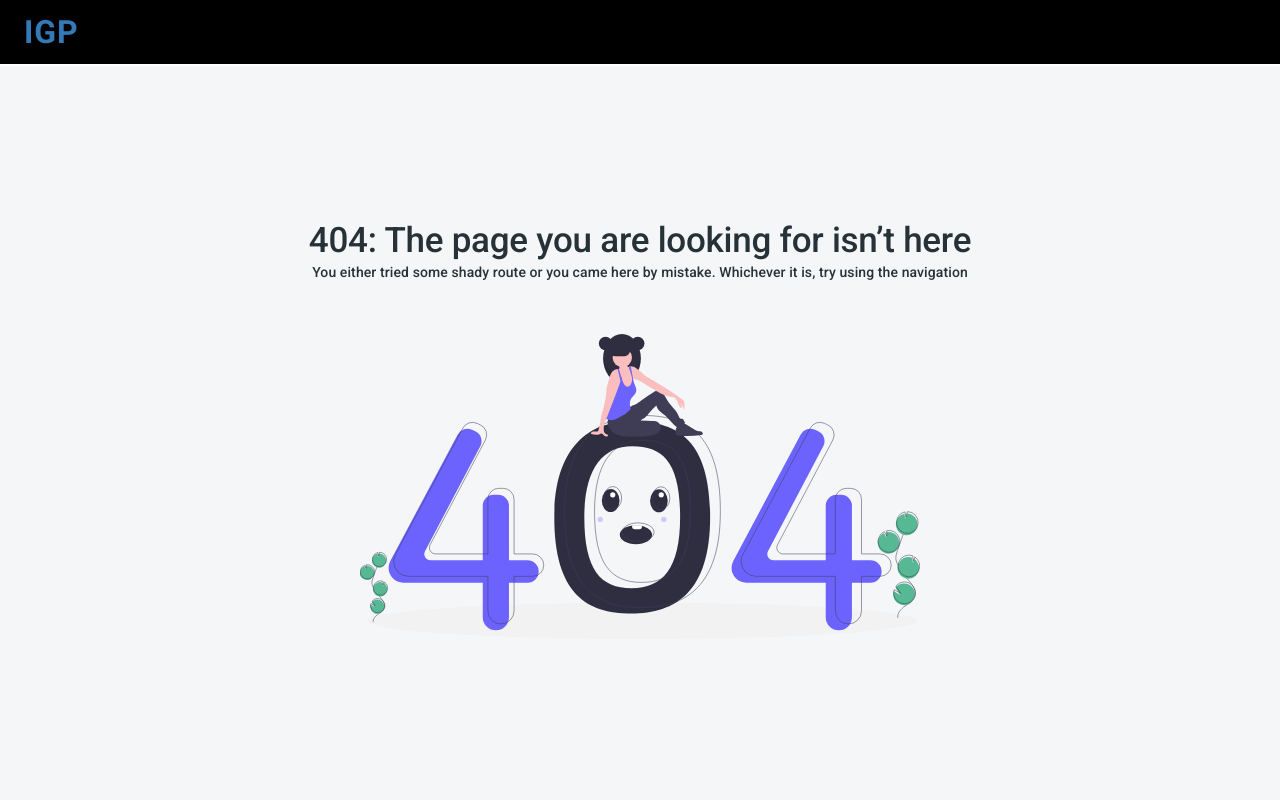
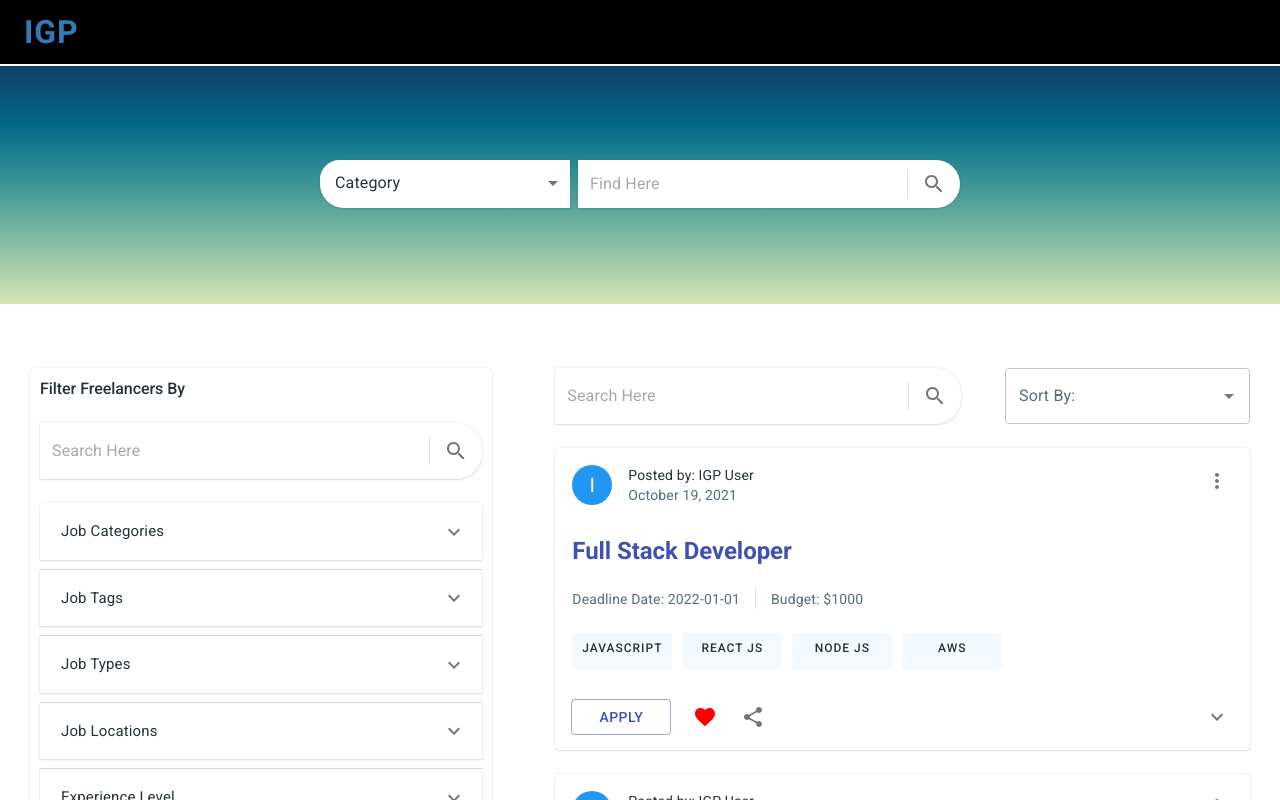
Before and after one commit to Birajpokharel11/fghireFrontend, a React (Create React App) app: page /searchResult in a window 1280 px wide. Before the commit this address led to /404. Built offline with nearby package versions, Linux system fonts and the light colour scheme.

Commit message:
updated background gradient color

```diff
--- a/src/Routes.jsx
+++ b/src/Routes.jsx
@@ -12,6 +12,7 @@ import RegisterView from 'src/pages/auth/Register';
 import SettingsView from 'src/pages/settings/SettingsView';
 import Homepage from './pages/homepage';
 import SearchResult from './pages/search-result';
+import ProjectResult from './pages/project-result';
 
 const routes = [
   {
@@ -32,9 +33,10 @@ const routes = [
     children: [
       { path: 'login', element: <LoginView /> },
       { path: 'register', element: <RegisterView /> },
+      { path: '/', element: <Homepage /> },
+      { path: '/searchResult', element: <SearchResult /> },
+      { path: '/projectResult', element: <ProjectResult /> },
       { path: '404', element: <NotFoundView /> },
-      { path: '/', element: <Homepage /> },
-      { path: '/search', element: <SearchResult /> },
       { path: '*', element: <Navigate to="/404" /> }
     ]
   }
--- a/src/components/CardContainer/CardContainer.jsx
+++ b/src/components/CardContainer/CardContainer.jsx
@@ -2,9 +2,7 @@ import React from 'react';
 import PropTypes from 'prop-types';
 import { makeStyles } from '@material-ui/core/styles';
 import clsx from 'clsx';
-import Grid from '@material-ui/core/Grid';
-import Button from '@material-ui/core/Button';
-import Divider from '@material-ui/core/Divider';
+import { Link } from 'react-router-dom';
 import Card from '@material-ui/core/Card';
 import CardHeader from '@material-ui/core/CardHeader';
 // import CardMedia from '@material-ui/core/CardMedia';
@@ -14,17 +12,19 @@ import Collapse from '@material-ui/core/Collapse';
 import Avatar from '@material-ui/core/Avatar';
 import IconButton from '@material-ui/core/IconButton';
 import Typography from '@material-ui/core/Typography';
-import Chip from '@material-ui/core/Chip';
 import { blue } from '@material-ui/core/colors';
 import FavoriteIcon from '@material-ui/icons/Favorite';
 import ShareIcon from '@material-ui/icons/Share';
 import ExpandMoreIcon from '@material-ui/icons/ExpandMore';
 import MoreVertIcon from '@material-ui/icons/MoreVert';
+import { Button, Divider, Grid, Paper } from '@material-ui/core';
 
 const useStyles = makeStyles((theme) => ({
   root: {
     // maxWidth: 345,
-    width: '100%'
+    width: '100%',
+    border: '1px solid white',
+    '&:hover': { border: '1px solid blue' }
   },
   // media: {
   //   height: 0,
@@ -53,13 +53,6 @@ const useStyles = makeStyles((theme) => ({
     width: 100,
     // padding: '2px 8px',
     marginRight: 10
-  },
-  chips: {
-    display: 'flex',
-    flexWrap: 'wrap',
-    '& > *': {
-      margin: theme.spacing(0.5)
-    }
   }
 }));
 
@@ -99,6 +92,8 @@ export default function CardContainer(props) {
             <Typography
               variant="h3"
               color="primary"
+              component={Link}
+              to="/projectResult"
               style={{ fontWeight: 800 }}
             >
               {title}
@@ -113,14 +108,18 @@ export default function CardContainer(props) {
               Budget: $1000
             </Typography>
           </Grid>
-          <Grid item className={classes.chips}>
+          <Grid item style={{ display: 'flex' }}>
             {skills.map((skill) => (
-              <Chip
-                key={skill.id}
-                label={skill.name}
-                color="primary"
-                variant="outlined"
-              />
+              <Paper key={skill.id} className={classes.skillbox} elevation={0}>
+                <Typography
+                  variant="overline"
+                  display="block"
+                  gutterBottom
+                  align="center"
+                >
+                  {skill.name}
+                </Typography>
+              </Paper>
             ))}
           </Grid>
         </Grid>
--- a/src/components/GlobalStyles.js
+++ b/src/components/GlobalStyles.js
@@ -14,7 +14,7 @@ const useStyles = makeStyles(() => createStyles({
       width: '100%'
     },
     body: {
-      backgroundColor: '#f4f6f8',
+      backgroundColor: '#F2F2F2',
       height: '100%',
       width: '100%'
     },
--- a/src/components/Searchbar/Searchbar.component.jsx
+++ b/src/components/Searchbar/Searchbar.component.jsx
@@ -1,7 +1,5 @@
 import React from 'react';
 import PropTypes from 'prop-types';
-import { Link as RouterLink } from 'react-router-dom';
-import { makeStyles } from '@material-ui/core/styles';
 import {
   Paper,
   // TextField,
@@ -9,20 +7,14 @@ import {
   Divider,
   IconButton
 } from '@material-ui/core';
+import { makeStyles } from '@material-ui/core/styles';
 // import SearchBar from 'material-ui-search-bar';
+import { Link as RouterLink } from 'react-router-dom';
+
 import SearchIcon from '@material-ui/icons/Search';
-
 import { Dropdown } from './components';
 
 const useStyles = makeStyles((theme) => ({
-  root: {
-    display: 'flex',
-    width: '50vw',
-    [theme.breakpoints.down('md')]: {
-      width: '100%',
-      padding: '0 1.5rem'
-    }
-  },
   searchContainer: {
     // padding: '2px 4px',
     display: 'flex',
@@ -32,6 +24,10 @@ const useStyles = makeStyles((theme) => ({
     marginLeft: theme.spacing(1),
     borderRadius: '0 25px 25px 0'
     // width: 400
+  },
+  root: {
+    display: 'flex',
+    width: '50vw'
   },
   input: {
     marginLeft: theme.spacing(1),
@@ -77,7 +73,7 @@ const Searchbar = (props) => {
           inputProps={{ 'aria-label': 'find here' }}
         />
         <Divider className={classes.divider} orientation="vertical" />
-        <RouterLink to="/search">
+        <RouterLink to="/searchResult">
           <IconButton
             type="submit"
             className={classes.iconButton}
--- /dev/null
+++ b/src/pages/project-result/ProjectResult.component.jsx
@@ -0,0 +1,43 @@
+import React from 'react';
+import { Link } from 'react-router-dom';
+import { makeStyles } from '@material-ui/core/styles';
+import { Container, Grid, IconButton, Typography } from '@material-ui/core';
+import ArrowBackIosIcon from '@material-ui/icons/ArrowBackIos';
+import { PaperContainer } from './components';
+
+const useStyles = makeStyles(() => ({
+  topSection: {
+    marginTop: '5vh'
+  }
+}));
+
+const ProjectResult = () => {
+  const classes = useStyles();
+
+  return (
+    <Container maxWidth="md">
+      <Grid
+        container
+        direction="column"
+        justify="center"
+        alignItems="flex-start"
+        className={classes.topSection}
+        spacing={2}
+      >
+        <Grid item style={{ display: 'flex', alignItems: 'center' }}>
+          <IconButton component={Link} to="/searchResult">
+            <ArrowBackIosIcon />
+          </IconButton>
+          <Typography variant="h6" style={{ marginLeft: 10 }}>
+            Go Back
+          </Typography>
+        </Grid>
+        <Grid item>
+          <PaperContainer />
+        </Grid>
+      </Grid>
+    </Container>
+  );
+};
+
+export default ProjectResult;
--- /dev/null
+++ b/src/pages/project-result/components/PaperContainer/PaperContainer.jsx
@@ -0,0 +1,26 @@
+import React from 'react';
+import { makeStyles } from '@material-ui/core/styles';
+import Paper from '@material-ui/core/Paper';
+
+const useStyles = makeStyles(() => ({
+  root: {
+    display: 'flex',
+    flexWrap: 'wrap',
+    // '& > *': {
+    //   margin: theme.spacing(1),
+    //   width: theme.spacing(16),
+    //   height: theme.spacing(16)
+    // },
+    width: '100%'
+  }
+}));
+
+export default function PaperContainer() {
+  const classes = useStyles();
+
+  return (
+    <div className={classes.root}>
+      <Paper elevation={3} />
+    </div>
+  );
+}
--- /dev/null
+++ b/src/pages/project-result/components/PaperContainer/index.js
@@ -0,0 +1 @@
+export { default } from './PaperContainer';
--- /dev/null
+++ b/src/pages/project-result/components/index.js
@@ -0,0 +1,2 @@
+// eslint-disable-next-line import/prefer-default-export
+export { default as PaperContainer } from './PaperContainer';
--- /dev/null
+++ b/src/pages/project-result/index.js
@@ -0,0 +1 @@
+export { default } from './ProjectResult.component';
--- a/src/pages/search-result/SearchResult.jsx
+++ b/src/pages/search-result/SearchResult.jsx
@@ -12,7 +12,9 @@ import {
 const useStyles = makeStyles(() => ({
   topSection: {
     height: '30vh',
-    backgroundColor: '#111',
+    // backgroundColor: '#111',
+    backgroundImage:
+      'linear-gradient(to bottom, #123d69, #006a87, #3d9596, #88bea1, #d7e4b6)',
     marginBottom: '8vh'
   }
 }));
```
Also changed, not shown: src/pages/homepage/Homepage.component.jsx (+8 -7 lines).
